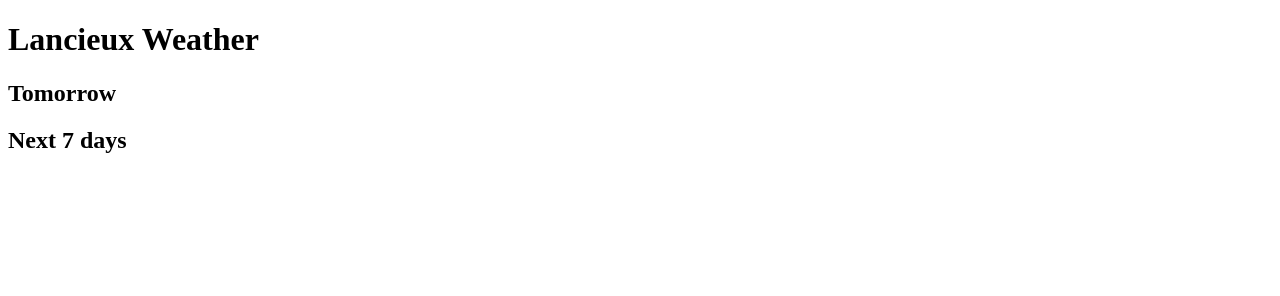
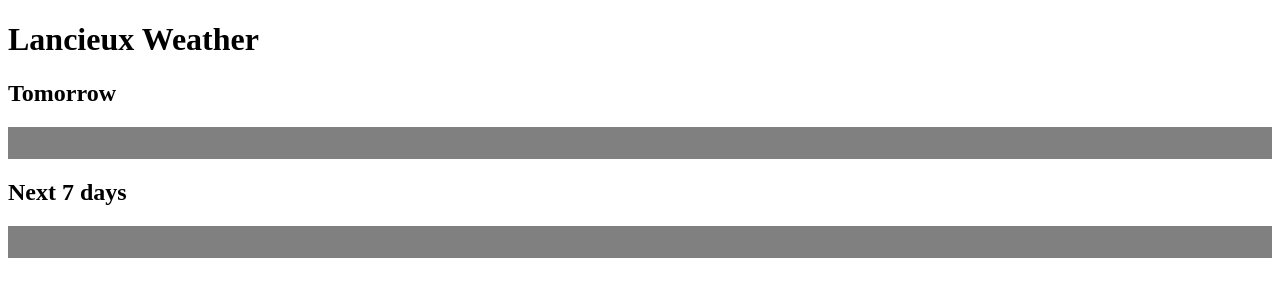
Before and after one commit to bprigent/class_4-API_Project, a plain HTML site: page index.html in a window 1280 px wide. Drawn offline with Linux system fonts and the light colour scheme.

Commit message:
css added

```diff
--- a/index.html
+++ b/index.html
@@ -6,10 +6,13 @@
     <meta name="viewport" content="width=device-width, initial-scale=1.0">
     <title>Lancieux Weather Forcast</title>
     <script defer src="./app.js"></script>
+    <link rel="stylesheet" href="./styles.css">
 </head>
 <body>
     <h1 id="main_h1">Lancieux Weather</h1>
     <h2>Tomorrow</h2>
+    <div class="js_content" id="tomorrowWeather"></div>
     <h2>Next 7 days</h2>
+    <div class="js_content" id="7DayWeather"></div>
 </body>
 </html>
--- /dev/null
+++ b/styles.css
@@ -0,0 +1,4 @@
+.js_content {
+    background-color: grey;
+    padding: 16px;
+}
```
